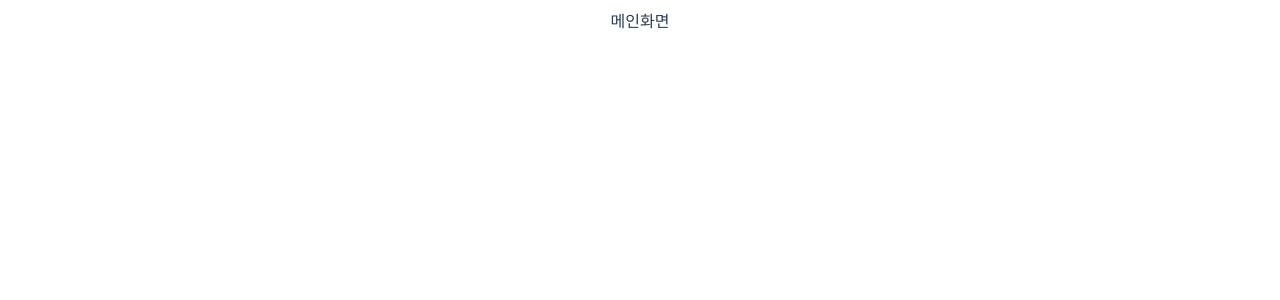
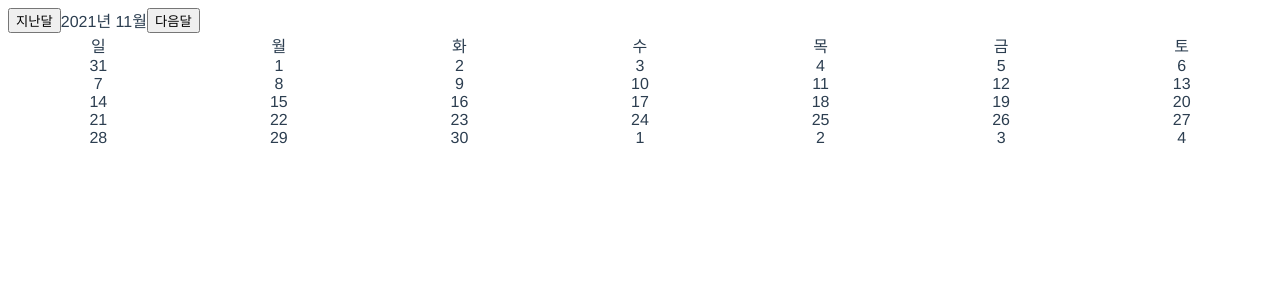
Before and after one commit to J1STAR/Calendar, a Vue app in the folder frontend/: page / in a window 1280 px wide. Shown: the top 300 px of the page. Built offline with nearby package versions, Linux system fonts and the light colour scheme.

Commit message:
[FE] feat : 달력 출력하기

```diff
--- /dev/null
+++ b/frontend/src/style/main.css
@@ -0,0 +1,35 @@
+* {
+  -webkit-box-sizing: border-box;
+          box-sizing: border-box;
+}
+
+.header {
+  display: -webkit-box;
+  display: -ms-flexbox;
+  display: flex;
+}
+
+.main .week {
+  display: -webkit-box;
+  display: -ms-flexbox;
+  display: flex;
+}
+
+.main .week,
+.main .dates {
+  display: -webkit-box;
+  display: -ms-flexbox;
+  display: flex;
+  -ms-flex-wrap: wrap;
+      flex-wrap: wrap;
+  width: 100%;
+}
+
+.main .week .day,
+.main .week .date,
+.main .dates .day,
+.main .dates .date {
+  text-align: center;
+  width: calc(100% / 7);
+}
+/*# sourceMappingURL=main.css.map */
--- /dev/null
+++ b/frontend/src/style/main.scss
@@ -0,0 +1,26 @@
+* {
+  box-sizing: border-box;
+}
+
+.header {
+  display: flex;
+}
+
+.main {
+  .week {
+    display: flex;
+  }
+
+  .week,
+  .dates {
+    display: flex;
+    flex-wrap: wrap;
+    width: 100%;
+
+    .day,
+    .date {
+      text-align: center;
+      width: calc(100% / 7);
+    }
+  }
+}
--- a/frontend/src/views/Home.vue
+++ b/frontend/src/views/Home.vue
@@ -1,9 +1,91 @@
 <template>
-  <div>메인화면</div>
+  <div class="calender">
+    <div class="header">
+      <button class="prevBtn" @click="prevMonth">지난달</button>
+      <div class="title">
+        <span class="calYear"></span>년 <span class="calMonth"></span>월
+      </div>
+      <button class="nextBtn" @click="nextMonth">다음달</button>
+    </div>
+    <div class="main">
+      <div class="week">
+        <div class="day">일</div>
+        <div class="day">월</div>
+        <div class="day">화</div>
+        <div class="day">수</div>
+        <div class="day">목</div>
+        <div class="day">금</div>
+        <div class="day">토</div>
+      </div>
+      <div class="dates"></div>
+    </div>
+  </div>
 </template>
 
 <script>
+import { onMounted } from "vue";
+import "../style/main.css";
+
 export default {
   name: "Home",
+
+  setup() {
+    var today = new Date();
+
+    onMounted(() => {
+      buildCalendar();
+    });
+
+    const buildCalendar = () => {
+      let prevLast = new Date(today.getFullYear(), today.getMonth(), 0); // 지난달의 마지막 날
+      let currentFirst = new Date(today.getFullYear(), today.getMonth(), 1); // 이번달의 첫번째 날
+      let currentLast = new Date(today.getFullYear(), today.getMonth() + 1, 0); // 이번달의 마지막 날
+
+      document.querySelector(".calYear").innerHTML = today.getFullYear();
+      document.querySelector(".calMonth").innerHTML = today.getMonth() + 1;
+
+      let dates = []; // 달력에 출력될 날 배열
+      if (currentFirst.getDay() != 0) {
+        // 만약 이번달의 시작이 일요일이 아니면
+        for (let i = 0; i < currentFirst.getDay(); i++) {
+          // 지난달의 마지막 날부터 하루씩 빼면서 배열앞에 값을 넣는다
+          dates.unshift(prevLast.getDate() - i);
+        }
+      }
+      for (let i = 1; i <= currentLast.getDate(); i++) {
+        dates.push(i);
+      }
+
+      for (let i = 1; i <= 6 - currentLast.getDay(); i++) {
+        dates.push(i);
+      }
+
+      console.log(dates);
+      let htmlDates = "";
+      for (let i = 0; i < dates.length; i++) {
+        htmlDates += `<div class="date">${dates[i]}</div>`;
+      }
+
+      document.querySelector(".dates").innerHTML = htmlDates;
+    };
+
+    const prevMonth = () => {
+      // 이전 달 구하기
+      today.setMonth(today.getMonth() - 1);
+      buildCalendar();
+    };
+
+    const nextMonth = () => {
+      // 다음 달 구하기
+      today.setMonth(today.getMonth() + 1);
+      buildCalendar();
+    };
+
+    return {
+      onMounted,
+      prevMonth,
+      nextMonth,
+    };
+  },
 };
 </script>
```
Also changed, not shown: 1 other file (tests, documents, lock files or other folders).
